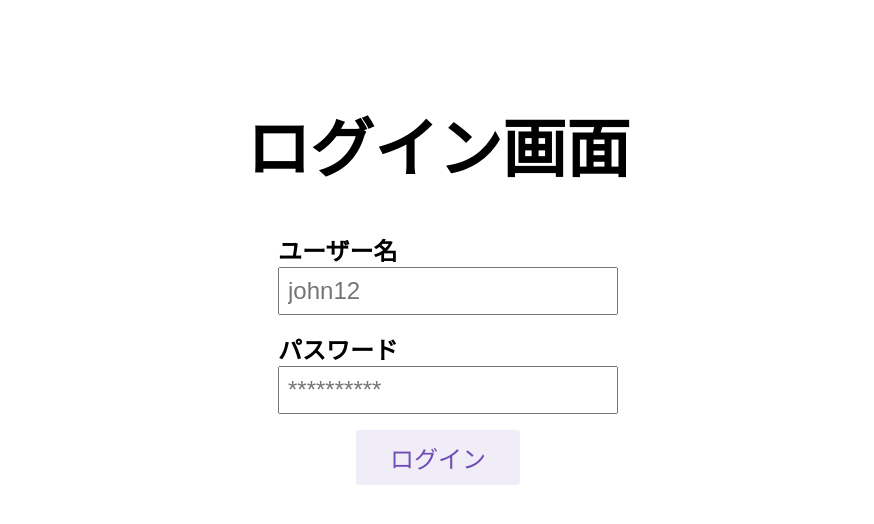
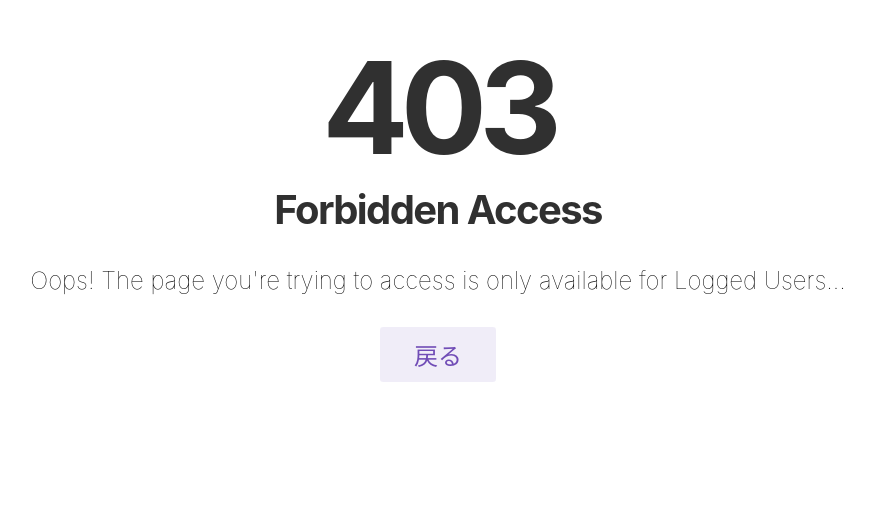
Before and after one commit to obviouswhy/redux-login-sample, a React (Create React App) app: page /private in a window 1280 px wide. Shown: the part 130-654 px from the top of the page, without its empty margins (202-1076 px from the left). Built offline with nearby package versions, Linux system fonts and the light colour scheme.

Commit message:
created routes

```diff
--- a/src/App.css
+++ b/src/App.css
@@ -1,10 +1,10 @@
+*  {
+  margin: 0;
+  padding: 0;
+}
+
 .App {
   text-align: center;
-  min-height: 100vh;
-  display: flex;
-  flex-direction: column;
-  align-items: center;
-  justify-content: center;
 }
 
 .loading-modal {
--- a/src/App.js
+++ b/src/App.js
@@ -2,10 +2,15 @@ import React from 'react'
 import { Login } from './screens/Login'
 import './App.css'
 import { useSelector } from 'react-redux'
-import { getAuthLoading } from './redux/slices/login/loginSlice'
+import { getAuthLoading, getLoggedIn } from './redux/slices/login/loginSlice'
+import PrivateScreen from './screens/PrivateScreen'
+import NotFound from './screens/404/index'
+import { BrowserRouter as Router, Route, Switch } from 'react-router-dom'
+import AuthenticatedRoute from './utils/AuthenticatedRoute'
 
 const App = () => {
   const isLoading = useSelector(getAuthLoading)
+  const isLoggedIn = useSelector(getLoggedIn)
   return (
     <div className="App">
       {isLoading && (
@@ -13,7 +18,18 @@ const App = () => {
           <h1>読み込み中...</h1>
         </div>
       )}
-      <Login />
+      <Router>
+        <Switch>
+          <Route path={'/'} exact component={Login} />
+          <AuthenticatedRoute
+            exact
+            path="/private"
+            isLoggedIn={isLoggedIn}
+            component={PrivateScreen}
+          />
+          <Route path={'*'} exact component={NotFound} />
+        </Switch>
+      </Router>
     </div>
   )
 }
--- a/src/redux/slices/login/loginSlice.js
+++ b/src/redux/slices/login/loginSlice.js
@@ -2,7 +2,7 @@ import { createAsyncThunk, createSlice } from '@reduxjs/toolkit'
 import { autheticateUser } from '../../../utils/authAPI'
 
 const initialState = {
-  isLoggedIn: false,
+  isLoggedIn: window.localStorage.getItem('isLoggedIn') === 'true' || false,
   isLoading: false,
 }
 
@@ -23,6 +23,7 @@ export const loginSlice = createSlice({
   reducers: {
     logOut: state => {
       state.isLoggedIn = false
+      window.localStorage.setItem('isLoggedIn', false)
     },
   },
   extraReducers: builder => {
@@ -33,6 +34,7 @@ export const loginSlice = createSlice({
       .addCase(authUser.fulfilled, (state, action) => {
         state.isLoading = false
         state.isLoggedIn = action.payload
+        window.localStorage.setItem('isLoggedIn', action.payload)
       })
   },
 })
--- /dev/null
+++ b/src/screens/403/forbidden.css
@@ -0,0 +1,31 @@
+.forbidden-wrapper {
+  display: flex;
+  flex-direction: column;
+  justify-content: center;
+  align-items: center;
+  min-height: 100vh;
+  width: 100vw;
+}
+
+.forbidden-wrapper h1 {
+  margin: 0;
+  margin-top: -10%;
+  font-size: 8rem;
+  font-weight: bolder;
+  letter-spacing: -0.5rem;
+  color: #303030;
+}
+.forbidden-wrapper h2 {
+  margin: 0;
+  margin-bottom: 2rem;
+  font-size: 2.5rem;
+  font-weight: bolder;
+  letter-spacing: -0.1rem;
+  color: #303030;
+}
+.forbidden-wrapper h3 {
+  margin: 0;
+  margin-bottom: 2rem;
+  font-size: 1.5rem;
+  font-weight: lighter;
+}
--- /dev/null
+++ b/src/screens/403/index.js
@@ -0,0 +1,27 @@
+/* eslint-disable quotes */
+import './forbidden.css'
+import React from 'react'
+import { useHistory } from 'react-router-dom'
+
+const Forbidden = () => {
+  const history = useHistory()
+  return (
+    <div className={'forbidden-wrapper'}>
+      <h1>403</h1>
+      <h2>Forbidden Access</h2>
+      <h3>
+        {
+          "Oops! The page you're trying to access is only available for Logged Users..."
+        }
+      </h3>
+      <button
+        className={'button'}
+        aria-label="Log In"
+        onClick={() => history.push('/')}>
+        戻る
+      </button>
+    </div>
+  )
+}
+
+export default Forbidden
--- /dev/null
+++ b/src/screens/404/index.js
@@ -0,0 +1,25 @@
+/* eslint-disable quotes */
+import './notFound.css'
+import React from 'react'
+import { useHistory } from 'react-router-dom'
+
+const NotFound = () => {
+  const history = useHistory()
+  return (
+    <div className={'not-found-wrapper'}>
+      <h1>404</h1>
+      <h2>Not Found</h2>
+      <h3>
+        {"Oops! Seems like the page you're trying to access does not exist..."}
+      </h3>
+      <button
+        className={'button'}
+        aria-label="Log In"
+        onClick={() => history.push('/')}>
+        戻る
+      </button>
+    </div>
+  )
+}
+
+export default NotFound
--- /dev/null
+++ b/src/screens/404/notFound.css
@@ -0,0 +1,31 @@
+.not-found-wrapper {
+  display: flex;
+  flex-direction: column;
+  justify-content: center;
+  align-items: center;
+  min-height: 100vh;
+  width: 100vw;
+}
+
+.not-found-wrapper h1 {
+  margin: 0;
+  margin-top: -10%;
+  font-size: 8rem;
+  font-weight: bolder;
+  letter-spacing: -0.5rem;
+  color: #303030;
+}
+.not-found-wrapper h2 {
+  margin: 0;
+  margin-bottom: 2rem;
+  font-size: 2.5rem;
+  font-weight: bolder;
+  letter-spacing: -0.1rem;
+  color: #303030;
+}
+.not-found-wrapper h3 {
+  margin: 0;
+  margin-bottom: 2rem;
+  font-size: 1.5rem;
+  font-weight: lighter;
+}
--- a/src/screens/Login/index.js
+++ b/src/screens/Login/index.js
@@ -1,22 +1,25 @@
-import React, { useState } from 'react'
+import React, { useEffect, useState } from 'react'
 import { useSelector, useDispatch } from 'react-redux'
-import {
-  authUser,
-  logOut,
-  getLoggedIn,
-} from '../../redux/slices/login/loginSlice'
+import { useHistory } from 'react-router-dom/cjs/react-router-dom.min'
+import { authUser, getLoggedIn } from '../../redux/slices/login/loginSlice'
 import './login.css'
 
 export const Login = () => {
+  const history = useHistory()
   const isLoggedIn = useSelector(getLoggedIn)
   const dispatch = useDispatch()
   const [user, setUser] = useState({ username: '', password: '' })
 
+  useEffect(() => {
+    isLoggedIn ? history.push('/private') : history.push('/')
+  }, [isLoggedIn])
+
   return (
-    <div>
+    <div className={'login-wrapper'}>
       <div className={'row'}>
         <h1 className={'title'}>ログイン画面</h1>
       </div>
+      <>
         <div className={'row'}>
           <div
             style={{
@@ -32,7 +35,10 @@ export const Login = () => {
               value={user.username}
               placeholder={'john12'}
               onChange={e =>
-              setUser(prevState => ({ ...prevState, username: e.target.value }))
+                setUser(prevState => ({
+                  ...prevState,
+                  username: e.target.value,
+                }))
               }
             />
             <label className={'textbox-label'}>パスワード</label>
@@ -43,28 +49,23 @@ export const Login = () => {
               placeholder={'**********'}
               value={user.password}
               onChange={e =>
-              setUser(prevState => ({ ...prevState, password: e.target.value }))
+                setUser(prevState => ({
+                  ...prevState,
+                  password: e.target.value,
+                }))
               }
             />
           </div>
         </div>
         <div className={'row'}>
-        {isLoggedIn ? (
-          <button
-            className={'button'}
-            aria-label="Log Out"
-            onClick={() => dispatch(logOut())}>
-            ログアウト
-          </button>
-        ) : (
           <button
             className={'button'}
             aria-label="Log In"
             onClick={() => dispatch(authUser(user))}>
             ログイン
           </button>
-        )}
         </div>
+      </>
     </div>
   )
 }
--- a/src/screens/Login/login.css
+++ b/src/screens/Login/login.css
@@ -1,3 +1,11 @@
+.login-wrapper {
+  min-height: 100vh;
+  display: flex;
+  flex-direction: column;
+  align-items: center;
+  justify-content: center;
+}
+
 .row {
   display: flex;
   align-items: center;
--- /dev/null
+++ b/src/screens/PrivateScreen/index.js
@@ -0,0 +1,21 @@
+import './privateScreen.css'
+import React from 'react'
+import { useDispatch } from 'react-redux'
+import { logOut } from '../../redux/slices/login/loginSlice'
+
+const PrivateScreen = () => {
+  const dispatch = useDispatch()
+  return (
+    <div className={'private-screen-wrapper'}>
+      <h1 className={'title'}>ログイン後画面</h1>
+      <button
+        className={'button'}
+        aria-label="Log Out"
+        onClick={() => dispatch(logOut())}>
+        ログアウト
+      </button>
+    </div>
+  )
+}
+
+export default PrivateScreen
--- /dev/null
+++ b/src/screens/PrivateScreen/privateScreen.css
@@ -0,0 +1,8 @@
+.private-screen-wrapper {
+  display: flex;
+  flex-direction: column;
+  justify-content: center;
+  align-items: center;
+  min-height: 100vh;
+  width: 100vw;
+}
--- /dev/null
+++ b/src/utils/AuthenticatedRoute/index.js
@@ -0,0 +1,15 @@
+import React from 'react'
+import PropTypes from 'prop-types'
+import { Route } from 'react-router'
+import Forbidden from '../../screens/403'
+
+const AuthenticatedRoute = ({ children, isLoggedIn = false, ...rest }) => {
+  return <>{isLoggedIn ? <Route {...rest}>{children}</Route> : <Forbidden />}</>
+}
+
+AuthenticatedRoute.propTypes = {
+  children: PropTypes.node,
+  isLoggedIn: PropTypes.bool,
+}
+
+export default AuthenticatedRoute
```
Lines whose indentation alone changed are shown as unchanged.
